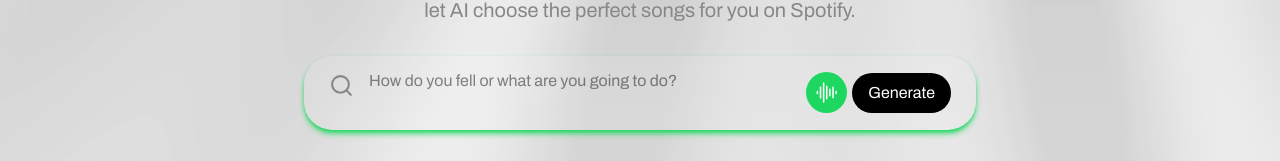
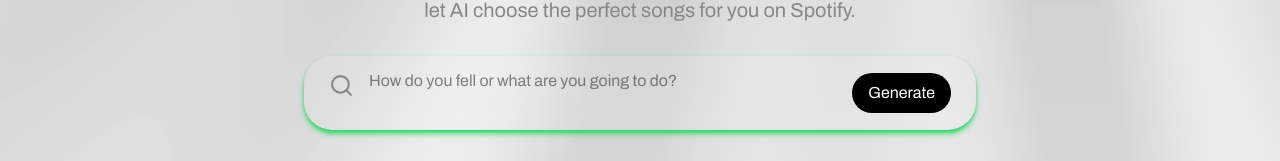
Before and after one commit to SebastianUrdaneguiBisalaya/emotify.ai, a Next.js app: page / in a window 1280 px wide. Shown: the part 388-549 px from the top of the page. Built offline with nearby package versions, Linux system fonts and the light colour scheme; what @midudev/tailwind-animations would draw is missing.

Commit message:
chore: remove speech-to-text icon for now and add new styles to improve the ui of chat

```diff
--- a/src/app/music/[id]/page.tsx
+++ b/src/app/music/[id]/page.tsx
@@ -1,6 +1,6 @@
 "use client";
 
-import { useState, useEffect } from "react";
+import { useState, useEffect, useRef } from "react";
 import MiniSearch from "@/components/mini-search";
 import Logo from "@/components/logo";
 import BubbleChat from "@/components/bubble-chat";
@@ -11,6 +11,7 @@ import { useSearchParams, useRouter } from "next/navigation";
 
 export default function Music() {
 	const router = useRouter();
+	const messagesEndRef = useRef<HTMLDivElement>(null);
 	const searchParams = useSearchParams();
 	const initialQuery = searchParams.get("q");
 
@@ -41,10 +42,9 @@ export default function Music() {
 
 	useEffect(() => {
 		if (initialQuery && initialQuery.trim() !== "" && !initialChatSent) {
-			handleSubmit();
 			setInitialChatSent(true);
 		}
-	}, [initialQuery, handleSubmit, initialChatSent]);
+	}, [initialQuery, initialChatSent]);
 
 	useEffect(() => {
 		let foundSongs: SongDetail[] = [];
@@ -67,6 +67,13 @@ export default function Music() {
 			setShowSpotifyResults(false);
 			setCurrentRecommendedSongs([]);
 		}
+	}, [messages]);
+
+	useEffect(() => {
+		const scrollToBottom = () => {
+			messagesEndRef.current?.scrollIntoView({ behavior: "smooth" });
+		};
+		scrollToBottom();
 	}, [messages]);
 
 	return (
@@ -93,10 +100,11 @@ export default function Music() {
 						</div>
 					</div>
 					<div className="flex flex-col h-[calc(100vh-160px)]">
-						<div className="grow overflow-y-auto scrollbar">
+						<div className="grow overflow-y-scroll scrollbar">
 							<BubbleChat
 								data={messages}
 							/>
+							<div ref={messagesEndRef} />
 						</div>
 						<div className="w-full p-4 shrink-0">
 							<MiniSearch
@@ -131,7 +139,7 @@ export default function Music() {
 								</button>
 							</div>
 							<div className="w-full grow px-4 py-2 overflow-hidden">
-								<div className="flex flex-col gap-2 overflow-y-auto scrollbar h-[calc(100vh-177px)]">
+								<div className="flex flex-col gap-2 overflow-y-scroll scrollbar h-[calc(100vh-177px)]">
 									{
 										currentRecommendedSongs.map((song) => {
 											return (
--- a/src/components/mini-search.tsx
+++ b/src/components/mini-search.tsx
@@ -1,6 +1,5 @@
 "use client";
 
-import { useState, useEffect } from "react";
 import { MiniSearchProps } from "@/components/types";
 
 export default function MiniSearch({
@@ -11,15 +10,6 @@ export default function MiniSearch({
 		status,
 		stop,
 	}: MiniSearchProps) {
-	const [showAudioRecordIcon, setShowAudioRecordIcon] = useState<boolean>(true);
-
-	useEffect(() => {
-		if (input.length > 0) {
-			setShowAudioRecordIcon(false);
-		} else {
-			setShowAudioRecordIcon(true);
-		}
-	}, [input]);
 
 	return (
 		<div className="w-full flex flex-col gap-2 bg-white/10 border border-gray-light dark:border-gray-light-opacity/20 backdrop-blur-sm rounded-xl px-2 py-4">
@@ -40,18 +30,6 @@ export default function MiniSearch({
 				}}
 			/>
 			<div className="w-full flex flex-row items-center justify-end gap-2">
-				{
-					showAudioRecordIcon && (
-						<button
-							className="cursor-pointer rounded-full p-2 bg-green hover:animate-rotate-360"
-						>
-							<span className="w-fit h-fit flex items-center justify-center">
-								<svg xmlns="http://www.w3.org/2000/svg" width="25" height="25" viewBox="0 0 24 24"><path fill="#ffffff" fillRule="evenodd" d="M9.25 21.75c-.41 0-.75-.34-.75-.75V3c0-.41.34-.75.75-.75s.75.34.75.75v18c0 .41-.34.75-.75.75m-3-4c-.41 0-.75-.34-.75-.75V7c0-.41.34-.75.75-.75S7 6.59 7 7v10c0 .41-.34.75-.75.75m5.25.25c0 .41.34.75.75.75s.75-.34.75-.75V6c0-.41-.34-.75-.75-.75s-.75.34-.75.75zm3.75-2.25c-.41 0-.75-.34-.75-.75V9c0-.41.34-.75.75-.75s.75.34.75.75v6c0 .41-.34.75-.75.75M17.5 17c0 .41.34.75.75.75s.75-.34.75-.75V7c0-.41-.34-.75-.75-.75s-.75.34-.75.75zm3.75-3.25c-.41 0-.75-.34-.75-.75v-2c0-.41.34-.75.75-.75s.75.34.75.75v2c0 .41-.34.75-.75.75M2.5 13c0 .41.34.75.75.75S4 13.41 4 13v-2c0-.41-.34-.75-.75-.75s-.75.34-.75.75z" color="#ffffff"/></svg>
-							</span>
-						</button>
-					)
-				}
-
 				{
 					(status === "submitted" || status === "streaming") ? (
 						<button
--- a/src/components/search.tsx
+++ b/src/components/search.tsx
@@ -7,19 +7,10 @@ import { generateUUID } from "@/lib/utils";
 export default function Search() {
 	const [search, setSearch] = useState<string>("");
 	const [id, setId] = useState<string>("");
-	const [showAudioRecordIcon, setShowAudioRecordIcon] = useState<boolean>(true);
 
 	useEffect(() => {
 		setId(generateUUID());
 	}, []);
-
-	useEffect(() => {
-		if (search.length > 0) {
-			setShowAudioRecordIcon(false);
-		} else {
-			setShowAudioRecordIcon(true);
-		}
-	}, [search]);
 
 	return (
 		<div className="relative flex flex-row items-center justify-between gap-2 shadow-md shadow-green px-6 py-3 rounded-[28px] bg-white/10 border border-transparent dark:border-white backdrop-blur-sm max-w-2xl w-full min-h-fit max-h-96 h-full animate-fade-in-up duration-100">
@@ -45,18 +36,6 @@ export default function Search() {
 				/>
 			</div>
 			<div className="flex flex-row items-center gap-2">
-				{
-					showAudioRecordIcon && (
-						<button
-							className="absolute bottom-4 right-32 cursor-pointer rounded-full p-2 bg-green hover:animate-rotate-360"
-						>
-							<span className="w-fit h-fit flex items-center justify-center">
-								<svg xmlns="http://www.w3.org/2000/svg" width="25" height="25" viewBox="0 0 24 24"><path fill="#ffffff" fillRule="evenodd" d="M9.25 21.75c-.41 0-.75-.34-.75-.75V3c0-.41.34-.75.75-.75s.75.34.75.75v18c0 .41-.34.75-.75.75m-3-4c-.41 0-.75-.34-.75-.75V7c0-.41.34-.75.75-.75S7 6.59 7 7v10c0 .41-.34.75-.75.75m5.25.25c0 .41.34.75.75.75s.75-.34.75-.75V6c0-.41-.34-.75-.75-.75s-.75.34-.75.75zm3.75-2.25c-.41 0-.75-.34-.75-.75V9c0-.41.34-.75.75-.75s.75.34.75.75v6c0 .41-.34.75-.75.75M17.5 17c0 .41.34.75.75.75s.75-.34.75-.75V7c0-.41-.34-.75-.75-.75s-.75.34-.75.75zm3.75-3.25c-.41 0-.75-.34-.75-.75v-2c0-.41.34-.75.75-.75s.75.34.75.75v2c0 .41-.34.75-.75.75M2.5 13c0 .41.34.75.75.75S4 13.41 4 13v-2c0-.41-.34-.75-.75-.75s-.75.34-.75.75z" color="#ffffff"/></svg>
-							</span>
-						</button>
-					)
-				}
-
 				<Link
 					href={`/music/${id}?q=${encodeURIComponent(search)}`}
 					className="absolute bottom-4 right-6 cursor-pointer bg-black rounded-full px-4 py-2"
```
Also changed, not shown: 1 other file (tests, documents, lock files or other folders).
